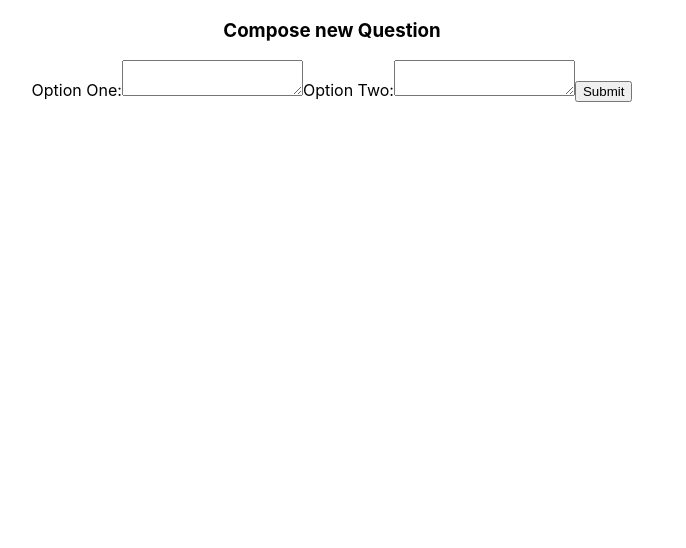
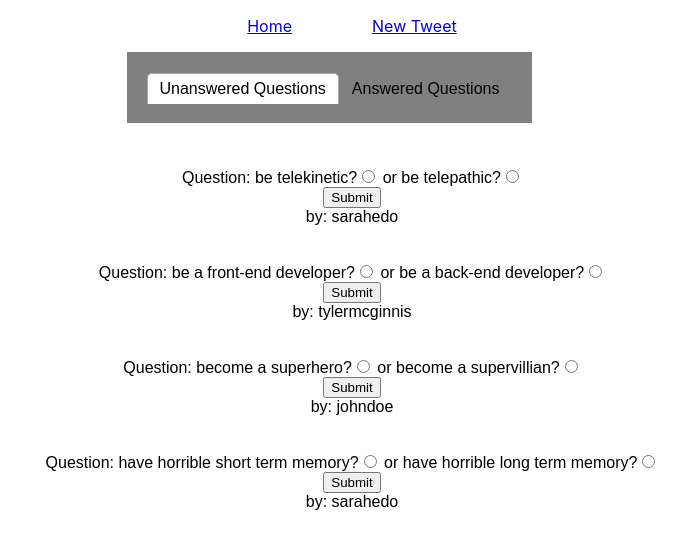
Before and after one commit to johnson882/Would-you-rather, a React (Create React App) app: page / in a window 1280 px wide. Shown: the top 548 px of the page, without its empty margins (308-994 px from the left). Built offline with nearby package versions, Linux system fonts and the light colour scheme.

Commit message:
added simple navbar

```diff
--- a/package.json
+++ b/package.json
@@ -6,6 +6,7 @@
     "react": "^16.6.3",
     "react-dom": "^16.6.3",
     "react-redux": "^5.1.1",
+    "react-router-dom": "^4.3.1",
     "react-scripts": "2.1.1",
     "react-tabs": "^2.3.0",
     "redux": "^4.0.1",
--- a/src/App.css
+++ b/src/App.css
@@ -22,6 +22,10 @@
   color: #61dafb;
 }
 
+li {
+  display: inline;
+  padding: 20px 40px;
+}
 @keyframes App-logo-spin {
   from {
     transform: rotate(0deg);
--- a/src/components/App.js
+++ b/src/components/App.js
@@ -1,9 +1,11 @@
 import React, { Component } from 'react';
+import { BrowserRouter as Router, Route } from 'react-router-dom'
 import { connect } from 'react-redux'
 import { handleInitialData } from '../actions/shared'
 import '../App.css'
 import Dashboard from './Dashboard';
 import NewQuestion from './NewQuestion'
+import Navbar from './Navbar'
 
 
 class App extends Component {
@@ -12,11 +14,20 @@ class App extends Component {
   }
   render() {
     return (
+      <Router>
       <div className="App">
+      <Navbar />
         {this.props.loading === true
-        ? null : <NewQuestion/> }
+        ? null :
+        <div>
+         <Route path='/' exact component={Dashboard} />
+        <Route path='/new' exact component={NewQuestion} />
+        </div>
+
+         }
 
       </div>
+        </Router>
     );
   }
 }
--- /dev/null
+++ b/src/components/Navbar.js
@@ -0,0 +1,20 @@
+import React from 'react'
+import { NavLink } from 'react-router-dom'
+ export default function Nav () {
+  return (
+    <nav className='nav'>
+      <ul>
+        <li>
+        <NavLink to='/' exact activeClassName='active'>
+          Home
+        </NavLink>
+      </li>
+      <li>
+        <NavLink to='/new' activeClassName='active'>
+          New Tweet
+        </NavLink>
+        </li>
+      </ul>
+    </nav>
+  )
+}
--- a/src/reducers/users.js
+++ b/src/reducers/users.js
@@ -1,5 +1,5 @@
 import { RECEIVE_USERS,
-  } from '../actions/users'
+} from "../actions/users"
 //import {AddQuestionUser} from '../actions/questions'
 
 
```
